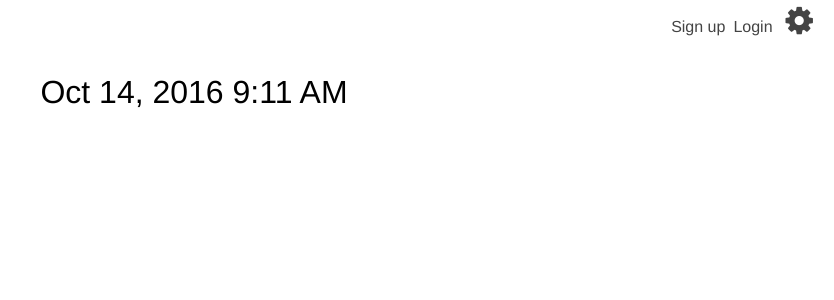
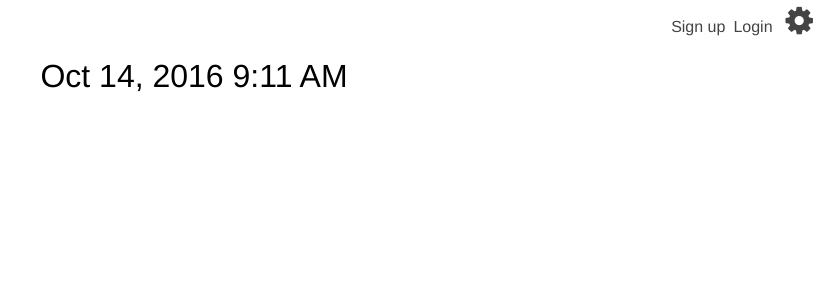
Before and after one commit to dabowheel/displaytime, a Vue app: page / in a window 1280 px wide. Shown: the top 300 px of the page, without its empty margins (446-1280 px from the left). Built offline with nearby package versions, Linux system fonts and the light colour scheme.

Commit message:
toolbar margin

```diff
--- a/src/App.vue
+++ b/src/App.vue
@@ -10,7 +10,7 @@
       </div>
     </div>
     <router-view></router-view>
-    <p id="datetime">{{ datetimeString }}</p>
+    <div v-if="$route.path == '/'" id="datetime">{{ datetimeString }}</div>
   </div>
 </template>
 
@@ -31,7 +31,7 @@ export default {
   Default to mobile
 */
 
-body {
+  body {
   font-family: Helvetica, sans-serif;
   margin: 0;
   padding: 0;
@@ -61,6 +61,7 @@ body {
 
 .toolbar {
   margin-right: 1em;
+  margin-bottom: 1em;
 }
 .click-link {
   font-height: 2em;
```
